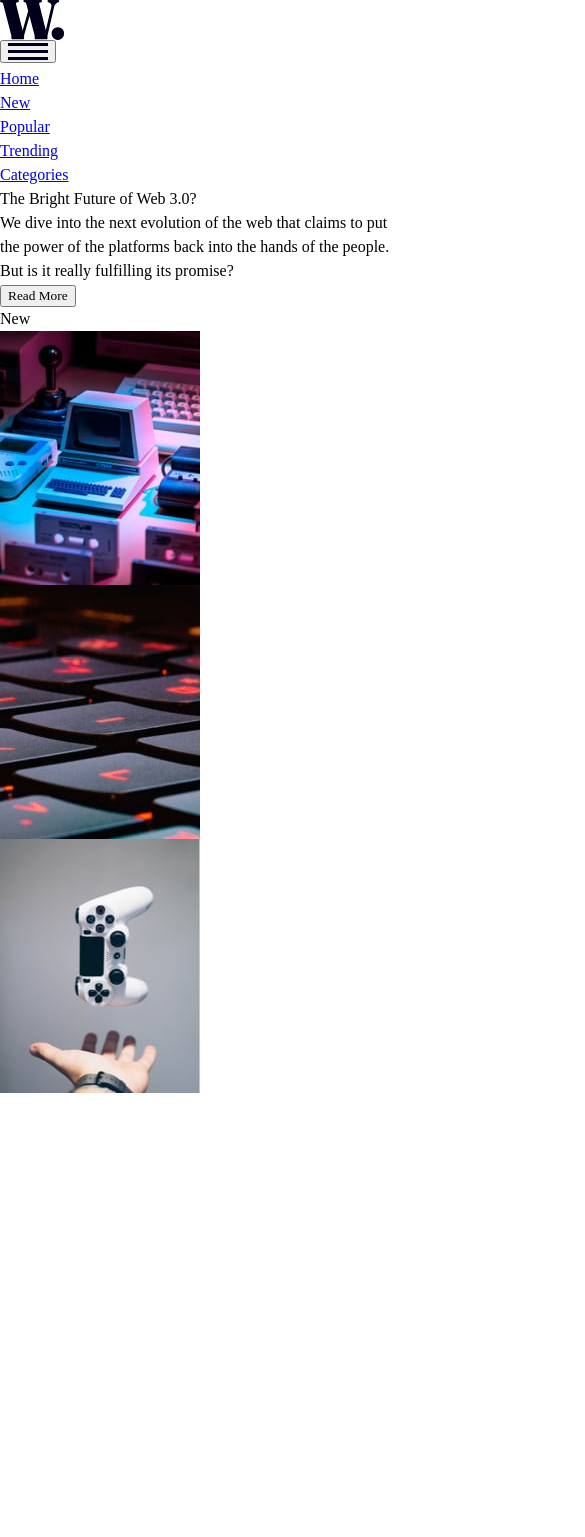
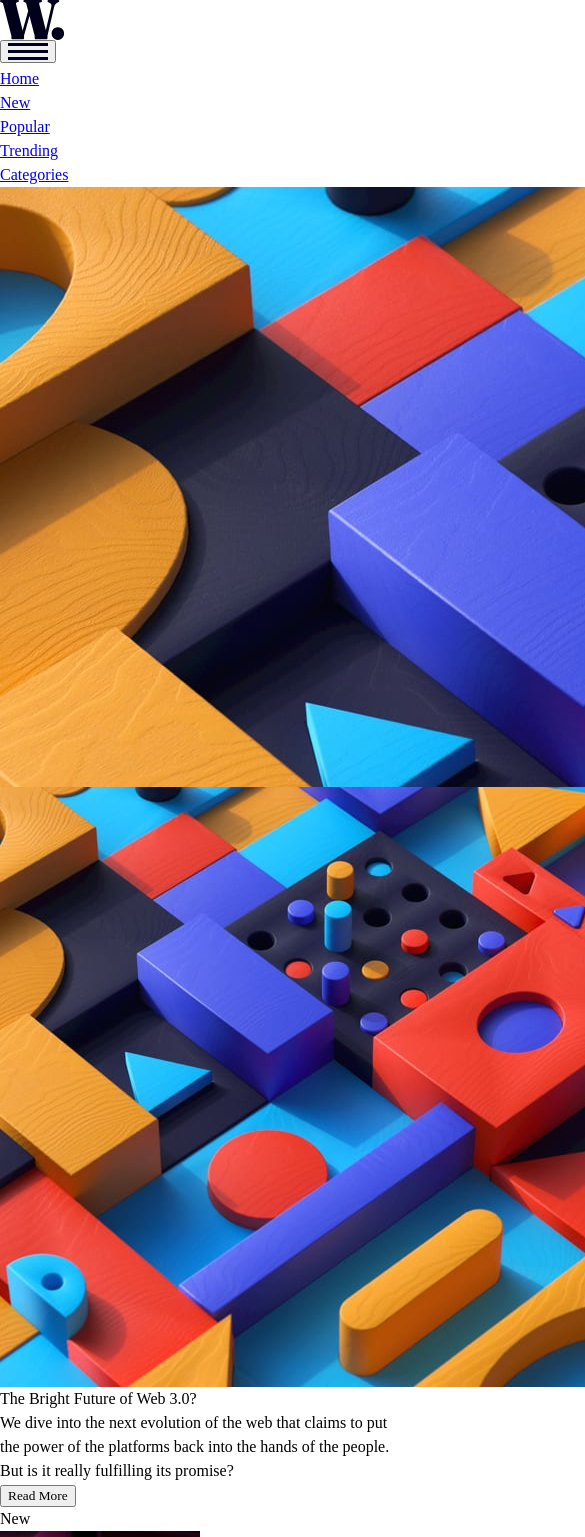
Before and after one commit to VenusY/frontend-mentor-news-homepage, a React app: page / in a window 390 px wide. Shown: the top 1537 px of the page, 585 px wide, since content can reach past the window. Before the commit the page ends 1093 px from the top, so only its background shows below. Built offline with nearby package versions, Linux system fonts and the light colour scheme.

Commit message:
Add mobile and desktop hero images

```diff
--- a/src/components/MainArticle.jsx
+++ b/src/components/MainArticle.jsx
@@ -1,7 +1,16 @@
 export default function MainArticle() {
   return (
     <article className='main-article'>
-      <img src='' alt='' className='main-article__hero-image' />
+      <img
+        src={require('../assets/images/image-web-3-desktop.jpg')}
+        alt='Toy building blocks'
+        className='main-article__hero-image'
+      />
+      <img
+        src={require('../assets/images/image-web-3-mobile.jpg')}
+        alt='Toy building blocks'
+        className='main-article__hero-image'
+      />
 
       <section className='main-article__bottom-section'>
         <h1 className='main-article__heading'>The Bright Future of Web 3.0?</h1>
```
